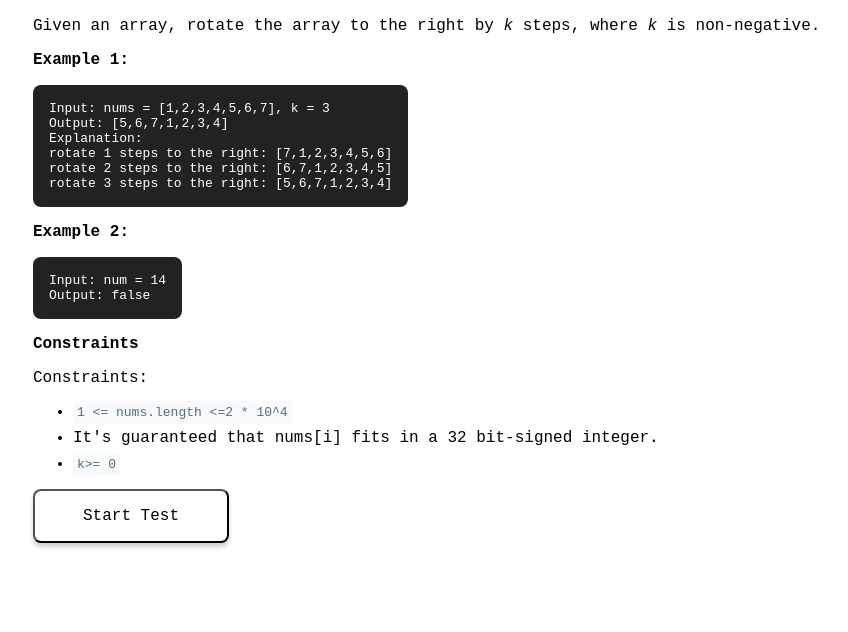
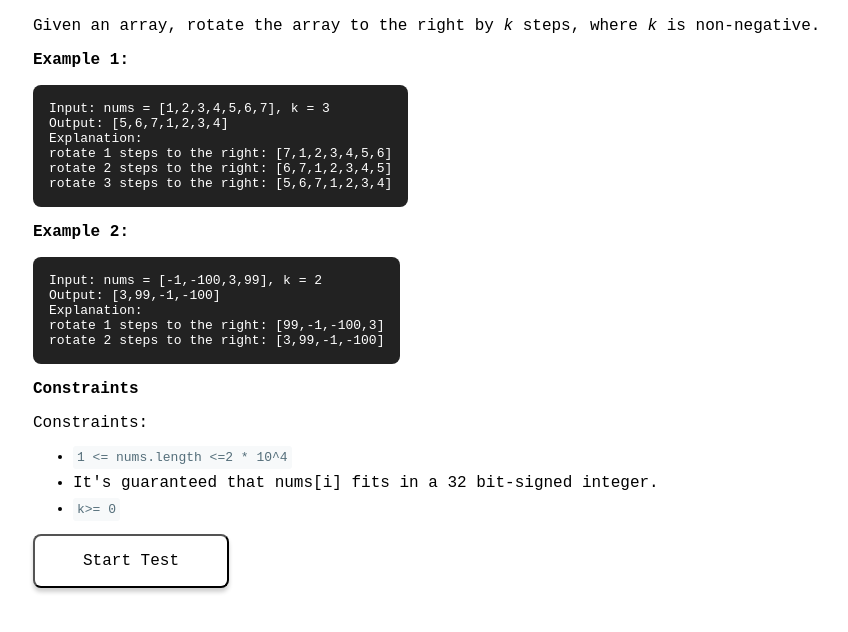
Before and after one commit to kevinakahoshi/leetcode-problems, a plain HTML site: page easy/189/index.html in a window 1280 px wide. Shown: the part 110-742 px from the top of the page, without its empty margins (95-943 px from the left). Drawn offline with Linux system fonts and the light colour scheme.

Commit message:
Updated Index.html and added gif

```diff
--- a/easy/189/index.html
+++ b/easy/189/index.html
@@ -22,7 +22,8 @@
     <p>
       <strong>Example 2:</strong>
     </p>
-    <pre class="code-block">Input: num = 14<br/>Output: false</pre>
+    <pre
+      class="code-block">Input: nums = [-1,-100,3,99], k = 2<br />Output: [3,99,-1,-100]<br />Explanation:<br />rotate 1 steps to the right: [99,-1,-100,3]<br />rotate 2 steps to the right: [3,99,-1,-100]</pre>
     <p>
       <strong>Constraints</strong>
     </p>
--- a/easy/189/testcases.js
+++ b/easy/189/testcases.js
@@ -19,6 +19,9 @@ const results = {
 const testCases = [
   [
     [1, 2, 3, 4, 5, 6, 7], 3, [5, 6, 7, 1, 2, 3, 4]
+  ],
+  [
+    [-1, -100, 3, 99], 2, [3, 99, -1, -100]
   ]
 ];
 
```
Also changed, not shown: easy/189/problem-189.gif (added).
